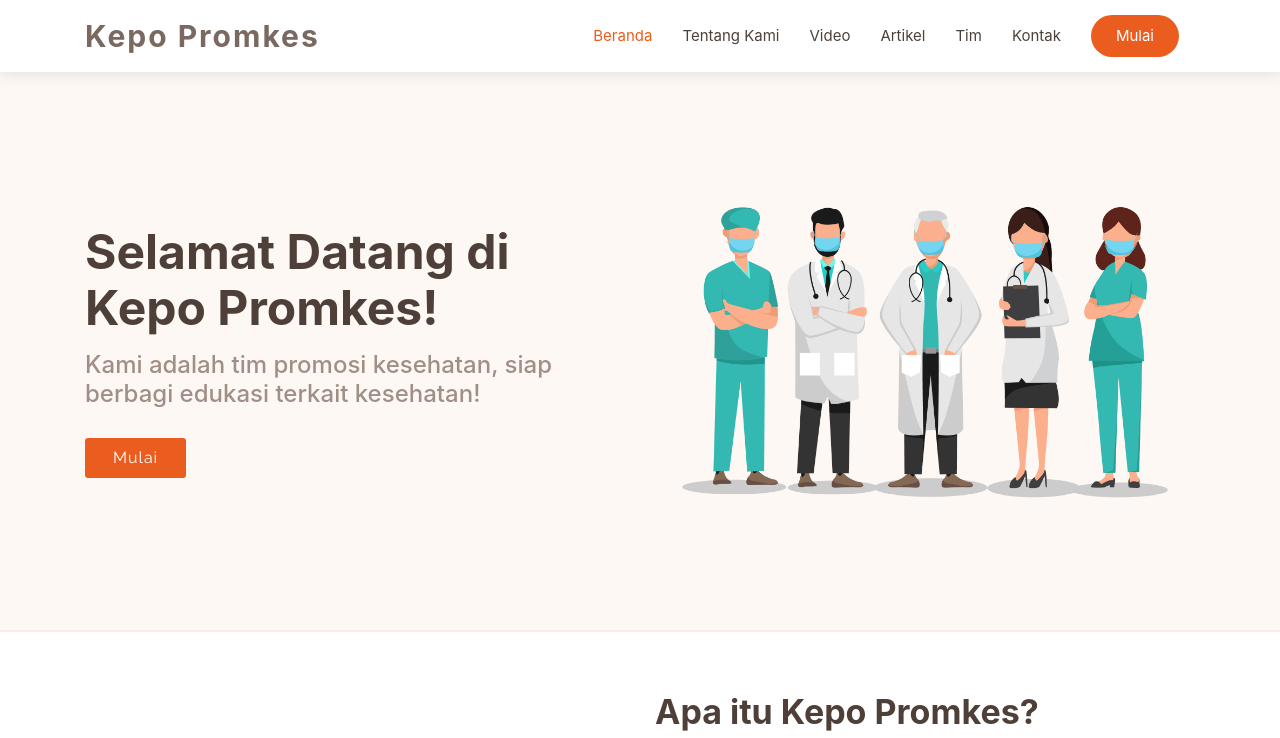
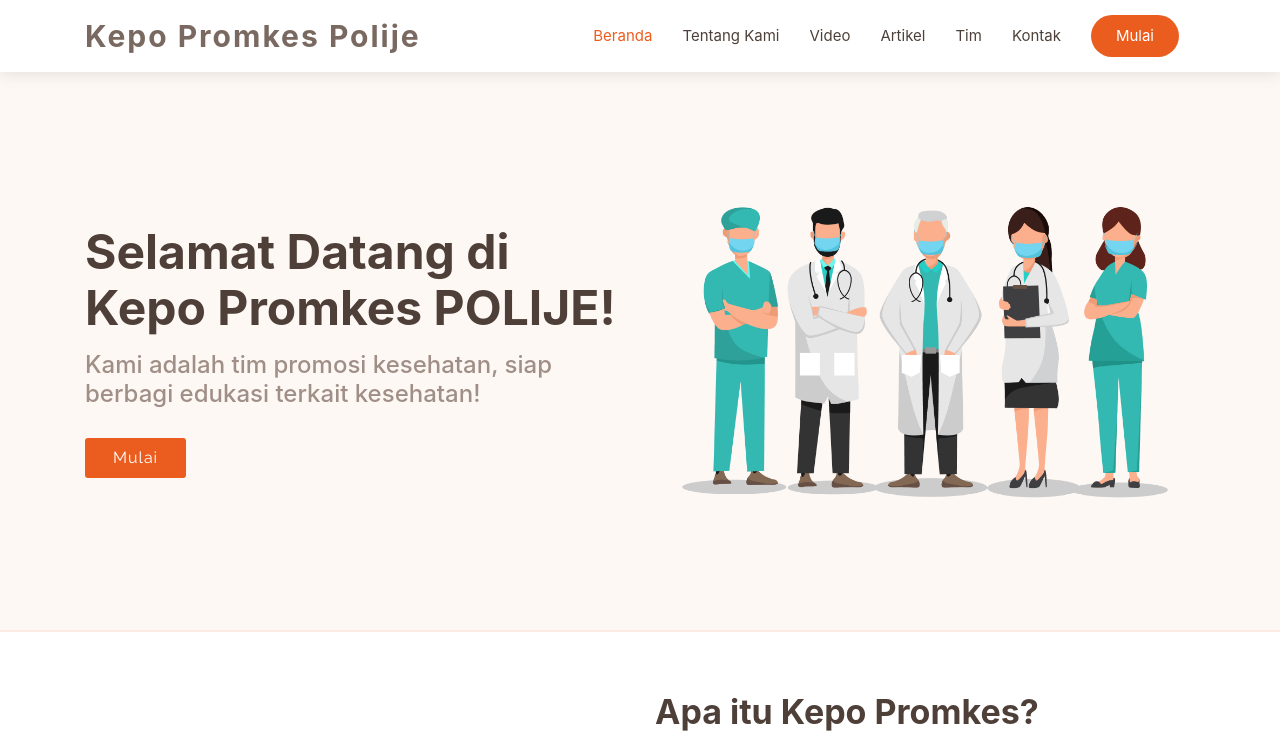
Before and after one commit to er4files/kepopromkes, a plain HTML site: page index.html in a window 1280 px wide. Shown: the top 738 px of the page. Drawn offline with nearby package versions, Linux system fonts and the light colour scheme.

Commit message:
commit menambahkan nama polije

```diff
--- a/index.html
+++ b/index.html
@@ -5,7 +5,7 @@
   <meta charset="utf-8">
   <meta content="width=device-width, initial-scale=1.0" name="viewport">
 
-  <title>Kepo Promkes</title>
+  <title>Kepo Promkes Polije</title>
   <meta content="" name="description">
   <meta content="" name="keywords">
 
@@ -35,7 +35,7 @@
     <div class="container d-flex align-items-center justify-content-between">
 
       <div class="logo">
-        <h1 class="text-light"><a href="index.html"><span><b>Kepo Promkes</b></span></a></h1>
+        <h1 class="text-light"><a href="index.html"><span><b>Kepo Promkes Polije</b></span></a></h1>
       </div>
       <!-- .navbar -->
       <nav id="navbar" class="navbar">
@@ -59,7 +59,7 @@
     <div class="container">
       <div class="row gy-4">
         <div class="col-lg-6 order-2 order-lg-1 d-flex flex-column justify-content-center">
-          <h1>Selamat Datang di Kepo Promkes!</h1>
+          <h1>Selamat Datang di Kepo Promkes POLIJE!</h1>
           <h2>Kami adalah tim promosi kesehatan, siap berbagi edukasi terkait kesehatan!</h2>
           <div>
             <a href="#about" class="btn-get-started scrollto">Mulai</a>
```
